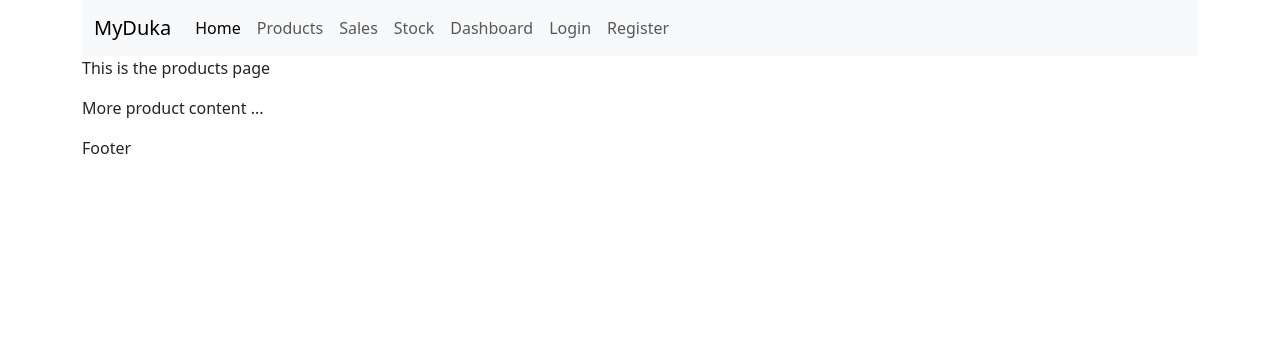
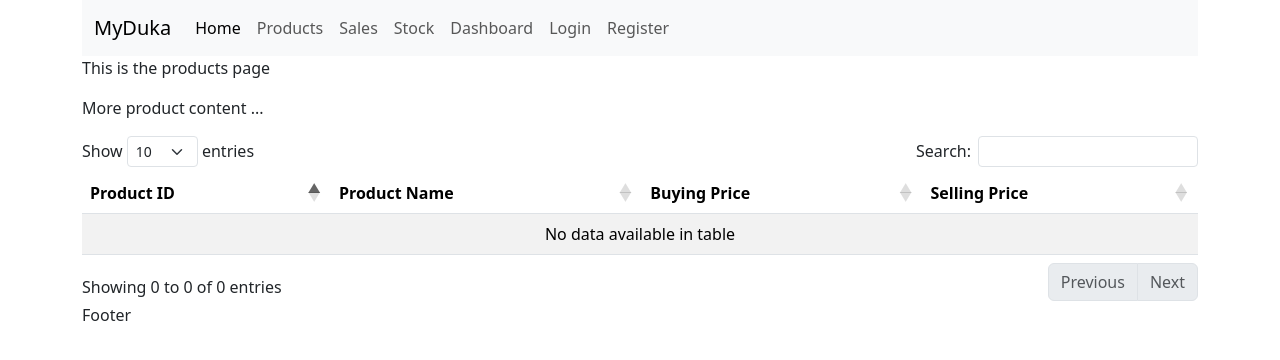
Before and after one commit to l-tting/flask_class, a Flask app: page /products in a window 1280 px wide. Shown: the top 360 px of the page. Run offline with Flask 3, Linux system fonts and the light colour scheme; data that the repository does not hold is empty; some libraries are stand-ins or nearby versions.

Commit message:
displaying data in flask

```diff
--- a/main.py
+++ b/main.py
@@ -14,13 +14,13 @@ def home():#view function
 @app.route('/products')
 def products():
     products_data = get_products()
-    return render_template("products.html")
+    return render_template("products.html",products_data = products_data)
 
 
 @app.route('/sales')
 def sales():
     sales_data = get_sales()
-    return render_template("sales.html")
+    return render_template("sales.html",sales_data = sales_data)
 
 
 @app.route('/stock')
@@ -43,6 +43,5 @@ def register():
     return render_template("register.html")
 
 
-
 # run your application
-app.run()
+app.run(debug=True)
--- a/templates/base.html
+++ b/templates/base.html
@@ -6,6 +6,16 @@
     <meta name="viewport" content="width=device-width, initial-scale=1.0">
     <link href="https://cdn.jsdelivr.net/npm/bootstrap@5.3.8/dist/css/bootstrap.min.css" rel="stylesheet"
         integrity="sha384-sRIl4kxILFvY47J16cr9ZwB07vP4J8+LH7qKQnuqkuIAvNWLzeN8tE5YBujZqJLB" crossorigin="anonymous">
+
+    <!-- datatables cdn links -->
+    <link rel="stylesheet" href="https://cdnjs.cloudflare.com/ajax/libs/twitter-bootstrap/5.3.3/css/bootstrap.min.css">
+    <link rel="stylesheet" href="https://cdn.datatables.net/2.3.7/css/dataTables.bootstrap5.css">
+
+    <script src="https://code.jquery.com/jquery-3.7.1.js"></script>
+    <script src="https://cdnjs.cloudflare.com/ajax/libs/twitter-bootstrap/5.3.3/js/bootstrap.bundle.min.js"></script>
+    <script src="https://cdn.datatables.net/2.3.7/js/dataTables.js"></script>
+    <script src="https://cdn.datatables.net/2.3.7/js/dataTables.bootstrap5.js"></script>
+
     <title> {% block title %} {% endblock %}</title>
 
 </head>
@@ -69,6 +79,10 @@
     <script src="https://cdn.jsdelivr.net/npm/bootstrap@5.3.8/dist/js/bootstrap.bundle.min.js"
         integrity="sha384-FKyoEForCGlyvwx9Hj09JcYn3nv7wiPVlz7YYwJrWVcXK/BmnVDxM+D2scQbITxI"
         crossorigin="anonymous"></script>
+
+    <script>
+        new DataTable('#example');
+    </script>
 </body>
 
 </html>
--- a/templates/products.html
+++ b/templates/products.html
@@ -7,5 +7,31 @@
    <p> This is the products page </p>
    <p>More product content ...</p>
 
+
+
+<div>
+      <table id="example" class="table table-striped">
+        <thead>
+            <tr>
+                <th>Product ID</th>
+                <th>Product Name</th>
+                <th>Buying Price</th>
+                <th>Selling Price</th>
+
+            </tr>
+        </thead>
+        <tbody>
+          {% for product in products_data %}
+            <tr>
+                <td> {{ product[0] }}</td>
+                <td> {{ product[1] }}</td>
+                <td> {{ product[2] }}</td>
+                <td> {{ product[3] }}</td>
+            </tr>
+         {% endfor %}
+        </tbody>
+        </table>
+</div>
+
 </div>
 {% endblock %}
```
Also changed, not shown: test.py (+1 -6 lines), Readme.md.
